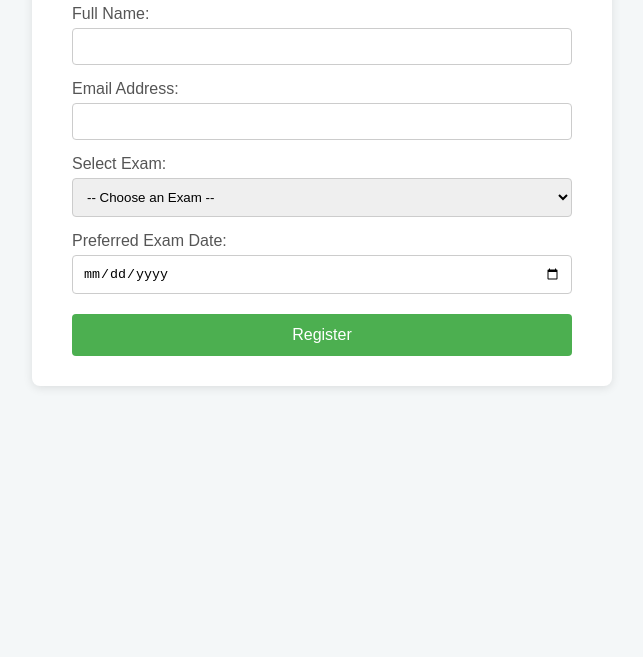
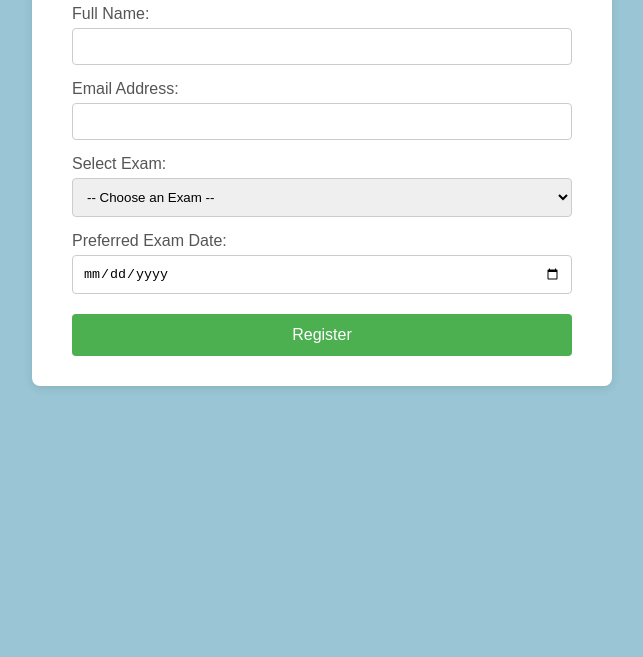
Before and after one commit to dhruvpapdeja06/Jenkins_Training, a plain HTML site: page Static_website/index.html in a window 1280 px wide. Shown: the part 143-800 px from the top of the page, without its empty margins (318-961 px from the left). Drawn offline with Linux system fonts and the light colour scheme.

Commit message:
bg color changed and hindi option added

```diff
--- a/Static_website/index.html
+++ b/Static_website/index.html
@@ -7,7 +7,7 @@
   <style>
     body {
       font-family: Arial, sans-serif;
-      background-color: #f4f7f8;
+      background-color: #99c5d4;
       margin: 0;
       padding: 0;
     }
@@ -81,6 +81,7 @@
         <option value="science">Science</option>
         <option value="english">English</option>
         <option value="history">History</option>
+        <option value="history">Hindi</option>
       </select>
 
       <label for="date">Preferred Exam Date:</label>
```
